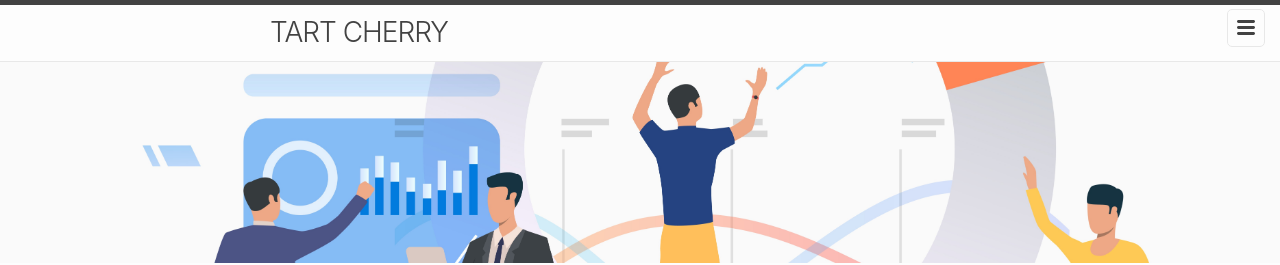
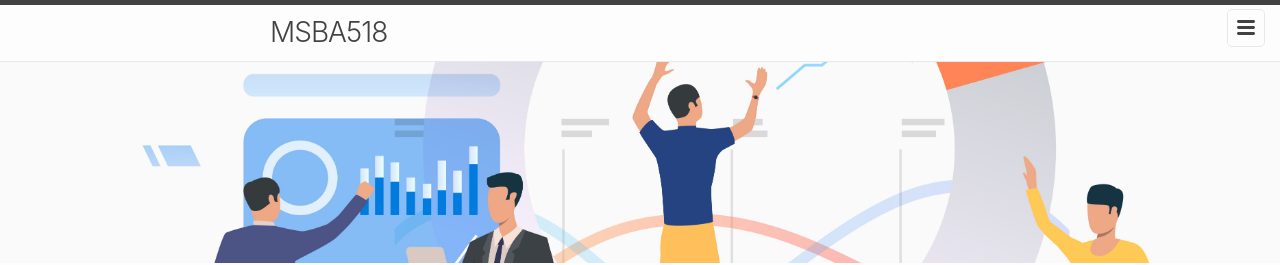
Before and after one commit to ytyimin/tart-cherry, a Jekyll site: the page built from index.markdown, in a window 1280 px wide. Shown: the top 265 px of the page. Built offline with Jekyll 4.4.1, drawn with Linux system fonts in a browser that asks for light colours.

Commit message:
Update _config.yml

```diff
--- a/_config.yml
+++ b/_config.yml
@@ -18,7 +18,7 @@
 # You can create any custom variable you would like, and they will be accessible
 # in the templates via {{ site.myvariable }}.
 
-title: TART CHERRY
+title: MSBA518
 email: ytyimin@gmail.com
 description: >- # this means to ignore newlines until "baseurl:"
   Example problem sets for business analytics.
```
